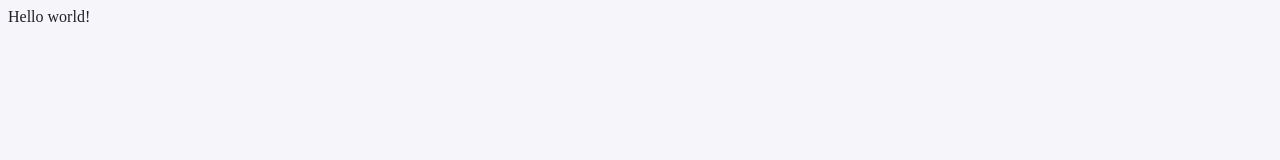
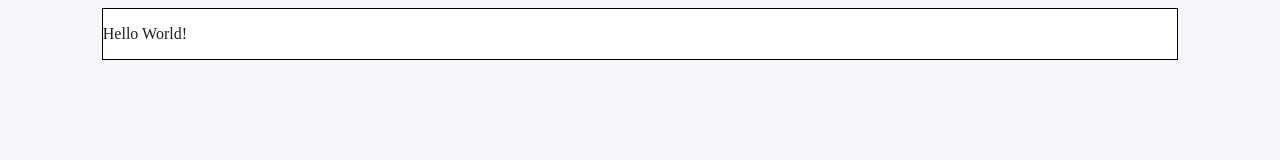
Before and after one commit to cdoubet/cdoubet-hw6, a plain HTML site: page index.html in a window 1280 px wide. Drawn offline with Linux system fonts and the light colour scheme.

Commit message:
added centered div for content

```diff
--- a/css/stylesheet.css
+++ b/css/stylesheet.css
@@ -1 +1,9 @@
 body { background: #f5f5fa; color: #1f1f29; }
+
+.container {
+    width: 85%;
+    margin: auto;
+    background-color: white;
+    border: 1px solid black;
+
+}
--- a/index.html
+++ b/index.html
@@ -6,6 +6,8 @@
 <link rel="stylesheet" type="text/css" href="./css/stylesheet.css" />
 </head>
 <body>
-Hello world!
+    <div class="container">
+        <p>Hello World!</p>
+    </div>
 </body>
 </html>
```
